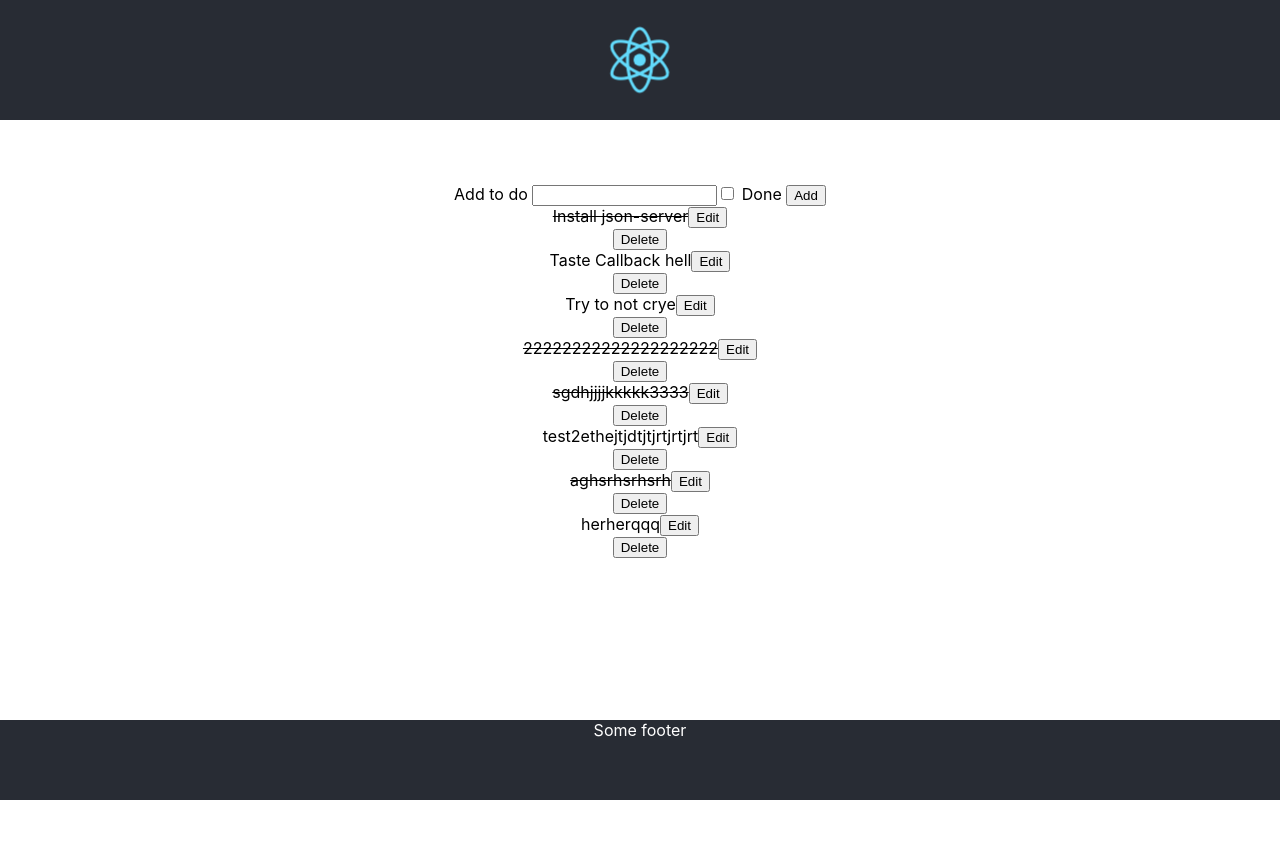
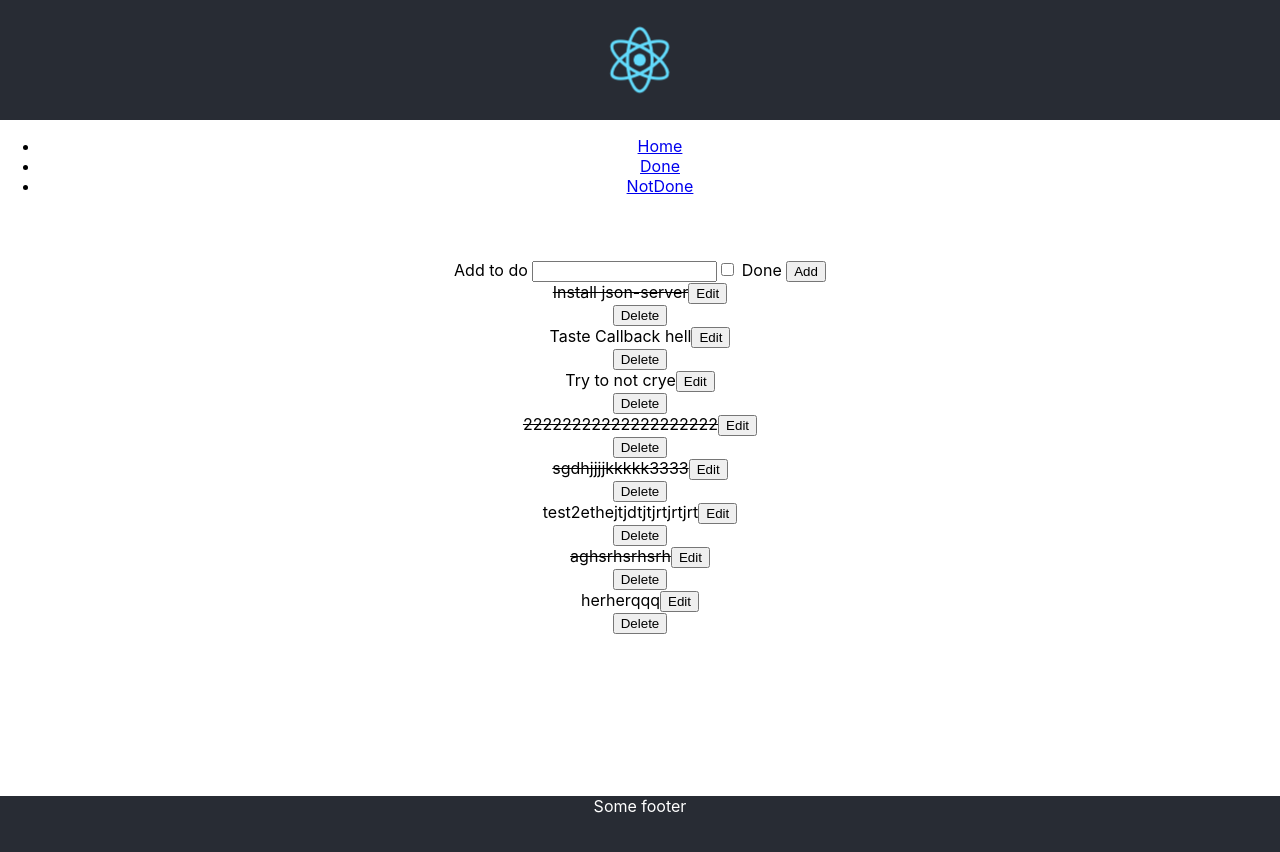
Before and after one commit to Qlif/my-app, a React (Create React App) app: page / in a window 1280 px wide. Shown: the top 852 px of the page. Before the commit the page ends 800 px from the top, so only its background shows below. Built offline with nearby package versions, Linux system fonts and the light colour scheme; data requests are answered from the project's data file.

Commit message:
Create router

```diff
--- a/src/App.js
+++ b/src/App.js
@@ -1,5 +1,11 @@
 //Core
 import React from 'react';
+import {
+    BrowserRouter as Router,
+    Switch,
+    Route,
+    Link
+} from "react-router-dom";
 //Style
 import './App.css';
 //Components
@@ -12,9 +18,37 @@ function App() {
         <>
           <div className="App">
             <Header />
-              <div className = "Content">
-                <Main />
-              </div>
+              <Router>
+                  <div>
+                      <nav>
+                          <ul>
+                              <li>
+                                  <Link to="/">Home</Link>
+                              </li>
+                              <li>
+                                  <Link to="/done">Done</Link>
+                              </li>
+                              <li>
+                                  <Link to="/notdone">NotDone</Link>
+                              </li>
+                          </ul>
+                      </nav>
+
+                      {/* A <Switch> looks through its children <Route>s and
+            renders the first one that matches the current URL. */}
+                      <Switch>
+                          <Route path="/done">
+                              <Main actions = "getDone" />
+                          </Route>
+                          <Route path="/notdone">
+                              <Main actions = "getNotDone" />
+                          </Route>
+                          <Route path="/">
+                              <Main actions = "getRequest" />
+                          </Route>
+                      </Switch>
+                  </div>
+              </Router>
             <Footer />
           </div>
         </>
--- a/src/components/main/Main.js
+++ b/src/components/main/Main.js
@@ -1,16 +1,19 @@
 //Core
 import React, {useEffect, useState} from 'react';
-import PropTypes from 'prop-types';
 //components
 import Todolist from '../todolist/TodoList.js';
 import AddTodoItem from '../actions/AddTodoItem.js';
 import Api from "../../engine/services/api";
 
-function Main (){
+function Main (props){
   const [data, resivData] = useState([]);
+  const {actions} = props;
+
 
   //Get data from server
   useEffect(()=> {
+       switch (actions) {
+          case 'getRequest':
                               Api.getRequest()
                                   .then((response) => {
                                       // handle success
@@ -19,20 +22,58 @@ function Main (){
                                   .catch((error) => {
                                       // handle error
                                       console.log(error);
+                                  });
+
+              break;
+
+              case 'getDone':
+                              Api.getDone()
+                                  .then((response) => {
+                                      // handle success
+                                      resivData(response.data);
                                   })
-  }, []);
+                                  .catch((error) => {
+                                      // handle error
+                                      console.log(error);
+                                  });
+
+              break;
+              case 'getNotDone':
+                              Api.getNotDone()
+                                  .then((response) => {
+                                      // handle success
+                                      resivData(response.data);
+                                  })
+                                  .catch((error) => {
+                                      // handle error
+                                      console.log(error);
+                                  });
+
+              break;
+
+           default: Api.getRequest()
+               .then((response) => {
+                   // handle success
+                   resivData(response.data);
+               })
+               .catch((error) => {
+                   // handle error
+                   console.log(error);
+               });
+
+      }
+
+  }, [actions]);
 
   return(
     <>
+        <div className = "Content">
             <AddTodoItem getData={resivData} />
             <Todolist data = {data} getData={resivData} />
+        </div>
+
     </>
   );
 }
 
-Todolist.propTypes = {
-  data: PropTypes.array,
-  getData: PropTypes.func
-};
-
 export default Main;
--- a/src/engine/services/api/index.js
+++ b/src/engine/services/api/index.js
@@ -58,6 +58,16 @@ class Api {
              console.log(error);
            })
   }
+  //Get Todoitems Done
+    getDone(){
+      return this.http.get('/posts?stat=true');
+    }
+
+    //Get Todoitems NotDone
+
+    getNotDone(){
+        return this.http.get('/posts?stat=false');
+    }
 }
 
 export default Api.getInstance();
```
Lines whose indentation alone changed are shown as unchanged.
